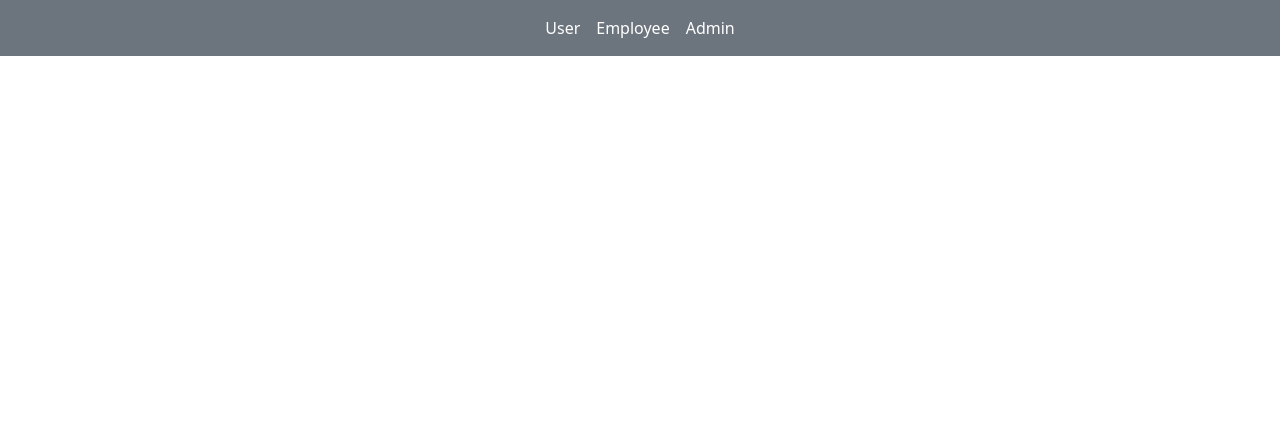
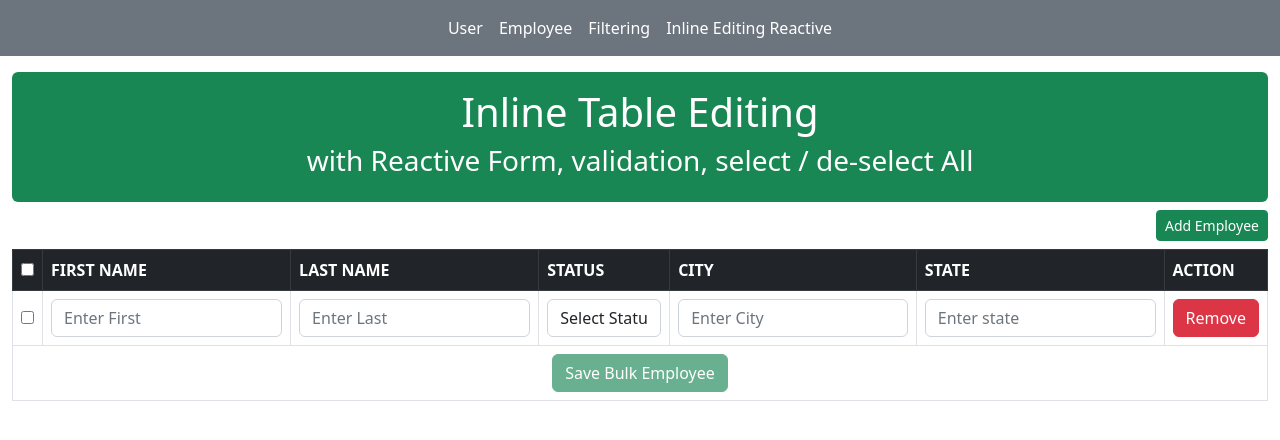
Before and after one commit to voidChetan/AngularLogicalTopics, an Angular app: page /inlineReactive in a window 1280 px wide. Before the commit this address led to /. Shown: the top 440 px of the page. Built offline with nearby package versions, Linux system fonts and the light colour scheme.

Commit message:
Inline Editing Reative Form

```diff
--- a/src/app/app.component.html
+++ b/src/app/app.component.html
@@ -7,7 +7,10 @@
       <a class="nav-link text-white" routerLink="/employee">Employee</a>
     </li>
     <li class="nav-item">
-      <a class="nav-link text-white" href="#">Admin</a>
+      <a class="nav-link text-white" routerLink="/serverSideFilter">Filtering</a>
+    </li>
+    <li class="nav-item">
+      <a class="nav-link text-white" routerLink="/inlineReactive">Inline Editing Reactive</a>
     </li>
   </ul>
 </nav>
--- a/src/app/pages/employee/employee.component.ts
+++ b/src/app/pages/employee/employee.component.ts
@@ -52,12 +52,7 @@ export class EmployeeComponent {
   }
 
   loadUser() {
-    this.http
-      .get('https://jsonplaceholder.typicode.com/users')
-      .subscribe((result: any) => {
-        this.users = result;
-        debugger;
-      });
+
   }
   EditUser(record: any) {
     debugger;
--- /dev/null
+++ b/src/app/pages/inline-editing-reactive-form/inline-editing-reactive-form.component.html
@@ -0,0 +1,76 @@
+<div class="mt-1 mb-2 p-3 bg-success text-white rounded text-center">
+  <h1>Inline Table Editing </h1>
+  <h3> with Reactive Form, validation, select / de-select All  </h3>
+</div>
+<div class="row">
+  <div class="col-6"></div>
+  <div class="col-6 text-end">
+    <button class="btn btn-sm btn-success" (click)="addRow()">Add Employee</button>
+  </div>
+</div>
+<div class="pt-2">
+  <form>
+    <table class="table table-bordered">
+      <thead>
+        <tr class="text-uppercase table-dark">
+          <th scope="col">
+            <input type="checkbox" name="isCheckAll" [(ngModel)]="isCheckAll" (ngModelChange)="checkAll($event)" />
+          </th>
+          <th scope="col">First Name</th>
+          <th scope="col">Last Name</th>
+          <th scope="col">Status</th>
+          <th scope="col">City</th>
+          <th scope="col">State</th>
+          <th scope="col">Action</th>
+        </tr>
+      </thead>
+      <tbody [formGroup]="employeeForm">
+        <ng-container formArrayName="tableRows" *ngFor="let group of getFormControls.controls; let i=index">
+          <tr [formGroupName]="i">
+            <td scope="row" class="align-middle">
+              <input type="checkbox" formControlName="ischecked" />
+            </td>
+            <td>
+              <input type="text" class="form-control" formControlName="firstname" placeholder="Enter First">
+              <div class="text-danger" *ngIf="getFormControls.controls[i].get('firstname')?.touched">
+                <span *ngIf="getFormControls.controls[i].get('firstname')?.errors?.['required']">Required</span>
+                <span *ngIf="getFormControls.controls[i].get('firstname')?.errors?.['minlength']">3 Chars
+                  Required</span>
+              </div>
+            </td>
+            <td>
+              <input type="text" class="form-control" formControlName="lastname" placeholder="Enter Last">
+            </td>
+            <td>
+              <select formControlName="status" (change)="onStatusChange($event,i)" class="form-control">
+                <option value="">Select Status</option>
+                <option value="active">Active</option>
+                <option value="deactive">De-Active</option>
+              </select>
+            </td>
+            <td>
+              <input type="text" class="form-control" formControlName="city" placeholder="Enter City">
+            </td>
+            <td>
+              <input type="text" class="form-control" formControlName="state" placeholder="Enter state">
+            </td>
+            <td>
+              <button class="btn btn-danger" (click)="removeEmployee(i)">Remove</button>
+            </td>
+          </tr>
+        </ng-container>
+        <ng-container>
+          <tr>
+            <td colspan="7">
+              <div class="row">
+                <div class="col-12 text-center">
+                  <button class="btn btn-success" [disabled]="employeeForm.invalid" (click)="onSaveForm()">Save Bulk Employee</button>
+                </div>
+              </div>
+            </td>
+          </tr>
+        </ng-container>
+      </tbody>
+    </table>
+  </form>
+</div>
--- /dev/null
+++ b/src/app/pages/inline-editing-reactive-form/inline-editing-reactive-form.component.ts
@@ -0,0 +1,72 @@
+import { Component } from '@angular/core';
+import { FormArray, FormBuilder, FormGroup, Validators } from '@angular/forms';
+
+@Component({
+  selector: 'app-inline-editing-reactive-form',
+  templateUrl: './inline-editing-reactive-form.component.html',
+  styleUrls: ['./inline-editing-reactive-form.component.css']
+})
+export class InlineEditingReactiveFormComponent {
+
+  public employeeForm: FormGroup;
+
+  isCheckAll: boolean = false;
+
+  constructor(private fb: FormBuilder) {
+    this.employeeForm = this.fb.group({
+      tableRows: this.fb.array([],[Validators.required])
+    });
+    this.addRow();
+  }
+
+  createFormGroup(): FormGroup {
+    return this.fb.group({
+      firstname: ['',[Validators.required,Validators.minLength(3)]],
+      lastname: ['',[Validators.required]],
+      city:[''],
+      state: [''],
+      status: [''],
+      ischecked: [false]
+    });
+  }
+
+  get getFormControls() {
+    const control = this.employeeForm.get('tableRows') as FormArray;
+    return control;
+  }
+
+  addRow() {
+    const control =  this.employeeForm.get('tableRows') as FormArray;
+    control.push(this.createFormGroup());
+  }
+
+  checkAll(checkVal: boolean) {
+    debugger;
+    this.getFormControls.controls.forEach(formGroup => {
+      formGroup.get('ischecked')?.setValue(checkVal);
+    });
+  }
+
+  onStatusChange(event:any, index: number) {
+    debugger
+    if(event.target.value == 'deactive'){
+      const control =  this.employeeForm.get('tableRows') as FormArray;
+      control.controls[index].get('state')?.disable();
+      control.controls[index].get('city')?.disable();
+    } else {
+      const control =  this.employeeForm.get('tableRows') as FormArray;
+      control.controls[index].get('state')?.enable();
+      control.controls[index].get('city')?.enable();
+    }
+  }
+
+  removeEmployee(index:number) {
+    const control =  this.employeeForm.get('tableRows') as FormArray;
+    control.removeAt(index);
+  }
+
+  onSaveForm() {
+    const formValue = this.employeeForm.value;
+    debugger;
+  }
+}
--- /dev/null
+++ b/src/app/pages/server-side-filter/server-side-filter.component.html
@@ -0,0 +1,67 @@
+<div class="card">
+  <div class="card-header bg-success text-white">
+    Candidate List
+  </div>
+  <div class="card-body">
+    <div class="row">
+      <div class="col-3">
+        <input type="text" class="form-control" [(ngModel)]="filterObj.Name" placeholder="Search By Name">
+      </div>
+      <div class="col-3">
+        <input type="text" class="form-control" [(ngModel)]="filterObj.ContactNo" placeholder="Search By Mobile">
+      </div>
+      <div class="col-3">
+        <input type="text" class="form-control" [(ngModel)]="filterObj.Email" placeholder="Search By Email">
+      </div>
+      <div class="col-3">
+        <button class="btn btn-sm btn-success" (click)="filetrCandidates()">Search</button>
+      </div>
+    </div>
+    <div class="row">
+      <div class="col-2">
+        <div class="dataTables_length"><label>Show
+            <select [(ngModel)]="filterObj.PageSize" (change)="filetrCandidates()">
+              <option value="5">5</option>
+              <option value="10">10</option>
+              <option value="20">20</option>
+              <option value="50">50</option>
+              <option value="100">100</option>
+            </select> entries</label>
+        </div>
+      </div>
+      <div class="col-md-10" style="float:right;text-align: right">
+        <div class="paginations">
+          <div>
+            <div class="btn-group" id="radioBtn">
+              <a class="btn btn-primary btn-sm notActive" (click)="onPrevious()"> Previous </a>
+              <a class="btn btn-primary btn-sm active">{{filterObj.PageNumber}}</a>
+              <a class="btn btn-primary btn-sm notActive" (click)="onNext()">Next </a>
+            </div>
+          </div>
+        </div>
+      </div>
+    </div>
+    <table class="table table-bordered table-striped table-hover">
+      <thead>
+        <tr>
+          <th>Sr No</th>
+          <th>Name</th>
+          <th>Contact</th>
+          <th>Email</th>
+          <th>City</th>
+          <th>Created On</th>
+        </tr>
+      </thead>
+      <tbody>
+        <tr *ngFor="let item of candidates;let index =index">
+          <td>{{index+1}}</td>
+          <td>{{item.name || '--'}}</td>
+          <td>{{item.contactNo || '--'}}</td>
+          <td>{{item.email || '--'}}</td>
+          <td>{{item.city|| '--'}}</td>
+          <td>{{item.createdDate | date:'dd-MMM-yyyy'}}</td>
+        </tr>
+      </tbody>
+    </table>
+  </div>
+</div>
--- /dev/null
+++ b/src/app/pages/server-side-filter/server-side-filter.component.ts
@@ -0,0 +1,39 @@
+import { HttpClient } from '@angular/common/http';
+import { Component, OnInit } from '@angular/core';
+
+@Component({
+  selector: 'app-server-side-filter',
+  templateUrl: './server-side-filter.component.html',
+  styleUrls: ['./server-side-filter.component.css']
+})
+export class ServerSideFilterComponent implements OnInit {
+
+  candidates: any []= [];
+  filterObj = {
+    "Name": "",
+    "ContactNo": "",
+    "Email": "",
+    "PageNumber": 1,
+    "PageSize": 10
+  }
+  constructor(private http: HttpClient){}
+
+  ngOnInit(): void {
+    this.filetrCandidates();
+  }
+
+  onPrevious() {
+    this.filterObj.PageNumber --;
+    this.filetrCandidates();
+  }
+  onNext() {
+    this.filterObj.PageNumber ++;
+    this.filetrCandidates();
+  }
+
+  filetrCandidates() {
+    this.http.post('http://onlinetestapi.gerasim.in/api/OnlineTest/GetCandidatesByFilter',this.filterObj).subscribe((res:any)=> {
+      this.candidates = res.data;
+    })
+  }
+}
```
Also changed, not shown: src/app/app-routing.module.ts (+10 -0 lines), src/app/app.module.ts (+8 -3 lines), src/app/pages/inline-editing-reactive-form/inline-editing-reactive-form.component.css (added), src/app/pages/server-side-filter/server-side-filter.component.css (added), 2 other files (tests, documents, lock files or other folders).
